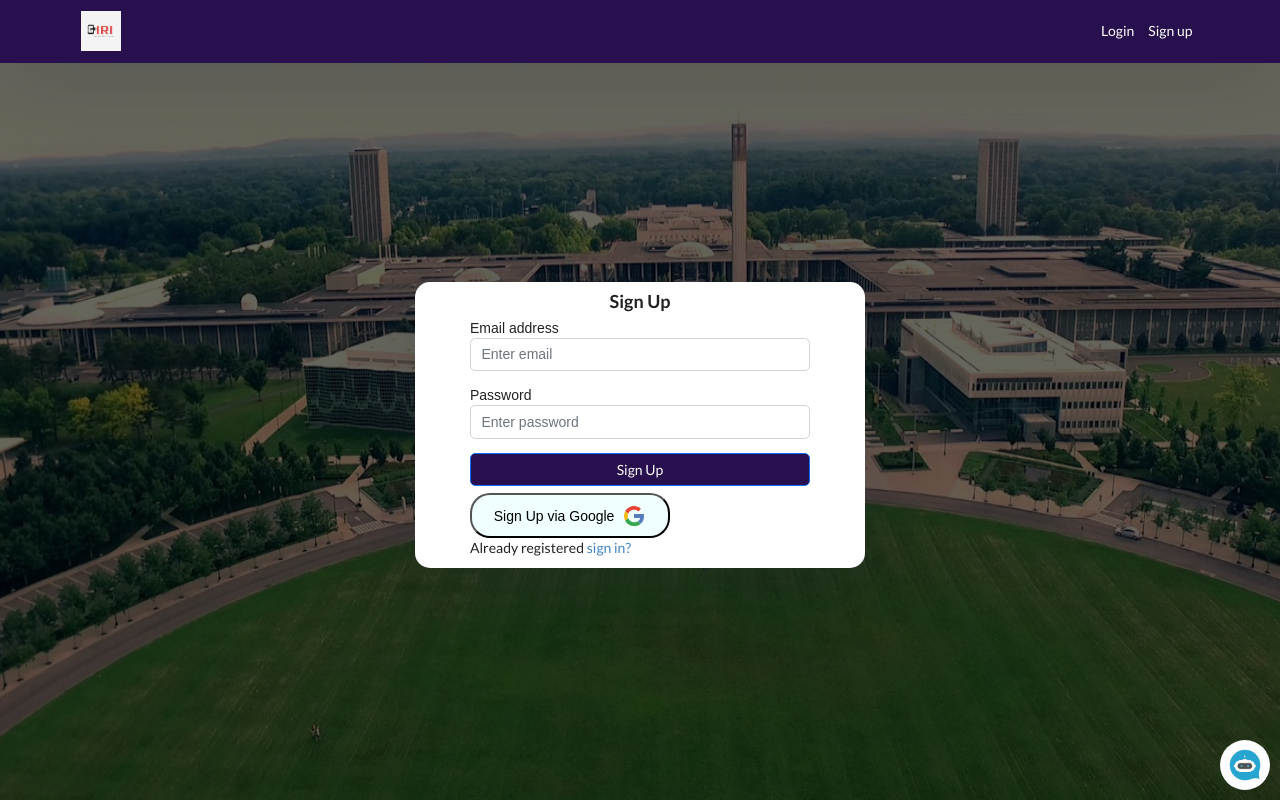
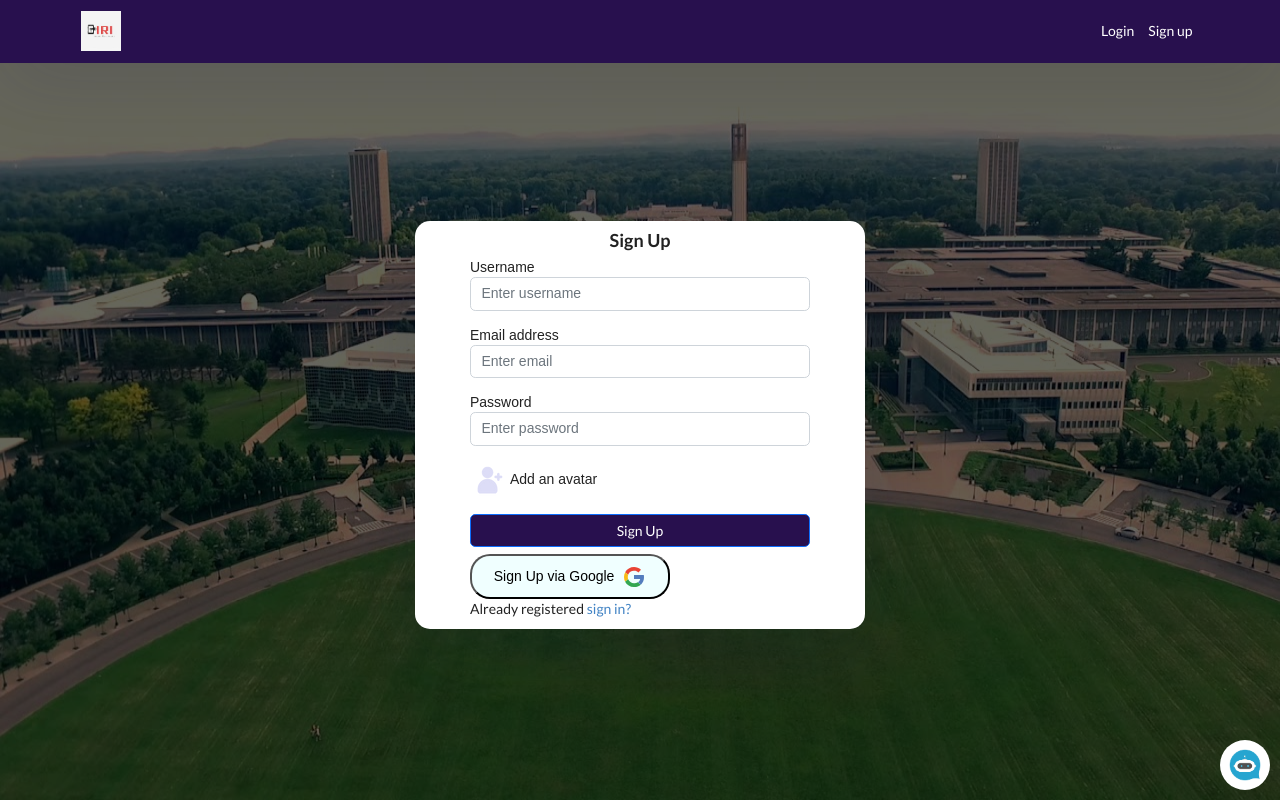
Before and after one commit to Praneeth-22/Interact-React-Impact, a React (Create React App) app: page /sign-up in a window 1280 px wide. Built offline with nearby package versions, Linux system fonts and the light colour scheme; no server answers; what react-chatbot-kit would draw is missing.

Commit message:
failing user collection creation

```diff
--- a/src/Components/LoginFeature/SignUp.js
+++ b/src/Components/LoginFeature/SignUp.js
@@ -9,7 +9,12 @@ import { useNavigate } from "react-router-dom";
 import bg from "./img/background.jpg";
 import { useUserAuth } from "../../context/UserContextApi";
 import { Alert } from "@mui/material";
-const SignUp=() =>{
+import Add from "./img/add.png";
+import { auth, db, storage } from "../../firebase_service";
+import { getAuth, createUserWithEmailAndPassword } from "firebase/auth";
+import { getFirestore, collection, addDoc } from "firebase/firestore";
+import { getStorage, ref, uploadBytes, getDownloadURL } from "firebase/storage";
+const SignUp = () => {
   let navigate = useNavigate();
   const [email, setEmail] = useState("");
   const [error, setError] = useState("");
@@ -17,14 +22,50 @@ const SignUp=() =>{
   const { signUp } = useUserAuth();
   const handleSubmit = async (e) => {
     e.preventDefault();
-    setError("");
     /*navigate("/home");*/
-    try{
-     await signUp(email,password);
-     navigate("/login");
+    const displayName = e.target[0].value;
+    const useremail = e.target[1].value;
+    const userpassword = e.target[2].value;
+    const userAvator = e.target[3].files[0];
+    if (!displayName || !useremail || !userpassword || !userAvator) {
+      setInterval(() => {
+        setError("");
+      }, 5000);
+      setError("Please fill all the fields");
+      return;
     }
-    catch(err){
-       setError(err.message);
+    if (userpassword.length < 6) {
+      setInterval(() => {
+        setError("");
+      }, 5000);
+      setError("Password should be atleast 6 characters long");
+      return;
+    }
+    try {
+      //  await signUp(email, password);
+      //Create user
+      const { user } = await createUserWithEmailAndPassword(
+        auth,
+        useremail,
+        userpassword
+      );
+      //Create a unique image name
+      const avatarName = `${user.uid}-${new Date().getTime()}-${
+        userAvator.name
+      }`;
+      const storageRef = ref(storage, avatarName);
+      const snapshot = await uploadBytes(storageRef, userAvator);
+      const avatarUrl = await getDownloadURL(snapshot.ref);
+      const userDocRef = await addDoc(collection(db, "users"), {
+        uid: user.uid,
+        displayName: displayName,
+        email: useremail,
+        avatarUrl: avatarUrl,
+      });
+      console.log("User added with ID: ", userDocRef.id);
+      navigate("/login");
+    } catch (err) {
+      setError(err.message);
     }
   };
   return (
@@ -40,7 +81,7 @@ const SignUp=() =>{
               alt="pic"
             />
           </Link>
-          <div  id="navbarTogglerDemo02">
+          <div id="navbarTogglerDemo02">
             <ul className="navbar-nav ml-auto">
               <li className="nav-item">
                 <Link
@@ -75,13 +116,22 @@ const SignUp=() =>{
             <form onSubmit={handleSubmit}>
               <h3>Sign Up</h3>
               {error && <Alert variant="danger">{error}</Alert>}
+              <div className="mb-3  ">
+                <label>Username</label>
+                <input
+                  type="text"
+                  className="form-control"
+                  placeholder="Enter username"
+                  onChange={(e) => setEmail(e.target.value)}
+                />
+              </div>
               <div className="mb-3">
                 <label>Email address</label>
                 <input
                   type="email"
                   className="form-control"
                   placeholder="Enter email"
-                  onChange ={(e)=>setEmail(e.target.value)}
+                  onChange={(e) => setEmail(e.target.value)}
                 />
               </div>
               <div className="mb-3">
@@ -90,8 +140,20 @@ const SignUp=() =>{
                   type="password"
                   className="form-control"
                   placeholder="Enter password"
-                  onChange ={(e)=>setPassword(e.target.value)}
+                  onChange={(e) => setPassword(e.target.value)}
                 />
+              </div>
+              <div className="mb-3">
+                <input style={{ display: "none" }} type="file" id="file" />
+                <label
+                  htmlFor="file"
+                  style={{
+                    cursor: "pointer",
+                  }}
+                >
+                  <img src={Add} alt=" " />
+                  <span>Add an avatar</span>
+                </label>
               </div>
               <div className="d-grid">
                 <button
@@ -122,6 +184,6 @@ const SignUp=() =>{
       <ChatBotIcon />
     </div>
   );
-}
+};
 
 export default SignUp;
--- a/src/context/UserContextApi.js
+++ b/src/context/UserContextApi.js
@@ -37,6 +37,7 @@ export function UserAuthContextProvider({ children }) {
   const [loading, setLoading] = useState(true); // to check if the user is logged in or not
   const [articles, setArticles] = useState([]); // to store the articles from firebase
   const [postLiked, setPostLiked] = useState([]); // to store the liked posts
+
   function logIn(email, password) {
     // to sign in the user
     return signInWithEmailAndPassword(auth, email, password); //firebase service to sign in
@@ -53,6 +54,19 @@ export function UserAuthContextProvider({ children }) {
     // to sign in the user using google
     const googleAuthProvider = new GoogleAuthProvider();
     return signInWithPopup(auth, googleAuthProvider);
+  }
+// user collection
+  function creatingUserCoollection(user) {
+    // to create the user collection
+    const userRef = collection(db, "users");
+    const userDoc = {
+      uid: user.uid,
+      displayName: user.displayName,
+      email: user.email,
+      photoURL: user.photoURL,
+      createdAt: firebase.firestore.FieldValue.serverTimestamp(),
+    };
+    addDoc(userRef, userDoc);
   }
 
   function postArticleAPI(payload) {
```
Also changed, not shown: src/Components/LoginFeature/img/add.png (added).
